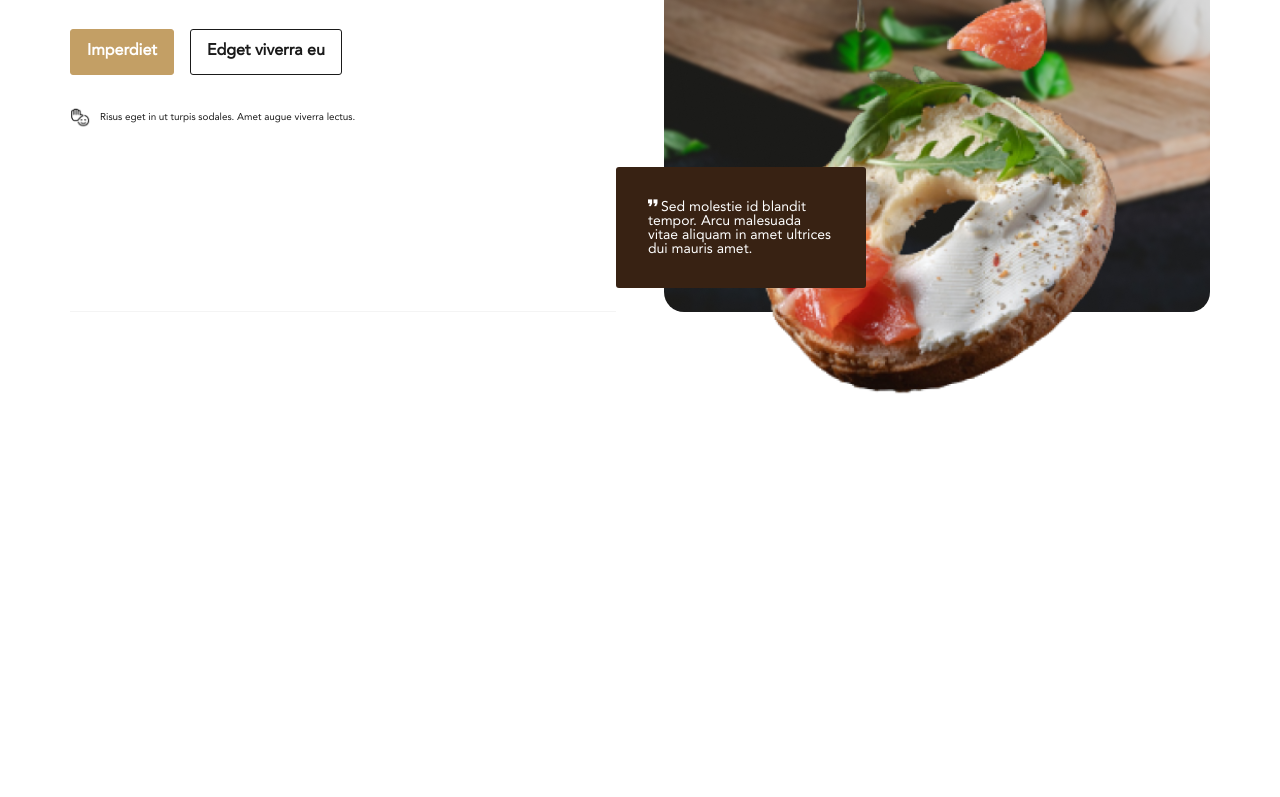
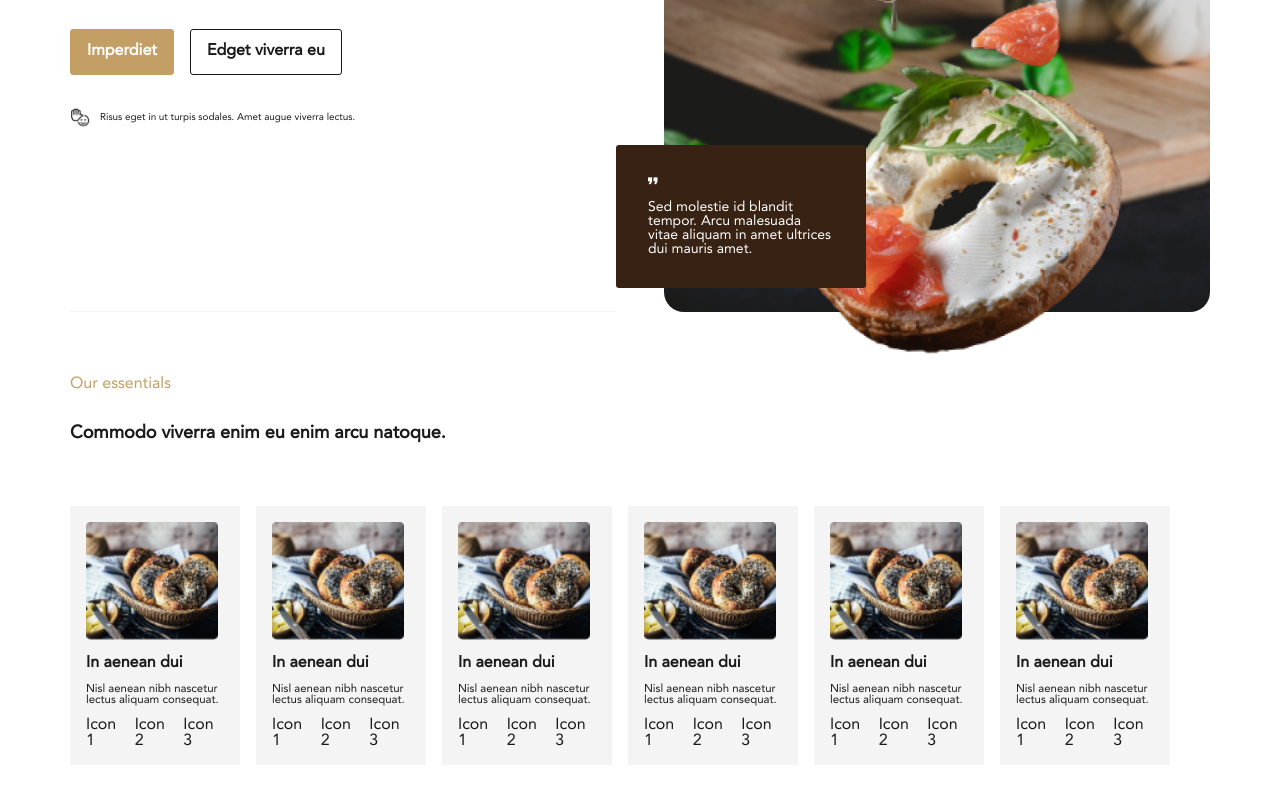
Before and after one commit to luger95/test, a plain HTML site: page index.html in a window 1280 px wide. Shown: the part 408-1205 px from the top of the page. Before the commit the page ends 928 px from the top, so only its background shows below. Drawn offline with nearby package versions, Linux system fonts and the light colour scheme.

Commit message:
Start cards slider

```diff
--- a/assets/css/style.css
+++ b/assets/css/style.css
@@ -89,6 +89,14 @@ h1 {
         font-size: 1.3925em;
         line-height: 1.10em;
     }
+    h2 {
+        font-weight: 800;
+        font-size: 1.125em;
+    }
+    h3 {
+        font-weight: 800;
+        font-size: 1em;
+    }
     .text-primary {
         color: var(--primary);
     }
@@ -113,8 +121,41 @@ h1 {
     }
     .quote::before {
         content: url("/assets/images/quote.png");
+        display: block;
         width: 13px;
+        margin-bottom: 0.5rem;
     }
+    ul.icons {
+        list-style: none;
+        padding-left: 0;
+        display: flex;
+        gap: 0.5rem;
+    }
+
+    .slider {
+        display: flex;
+        overflow-x: scroll;
+        gap: 1rem;
+        width: 100%;
+        padding: 2rem 0;
+    }
+
+    /** CARD **/
+        .card {
+            background: var(--grey);
+            padding: 1rem;
+            width: 138px;
+        }
+        .card .title {
+            margin: 0.7rem 0;
+        }
+        .card p {
+            font-size: 0.714em;
+        }
+        .card .icons {
+            margin-top: 0.7rem;
+        }
+    /** END CARD **/
 /** END WIDGETS **/
 
 /** Global elements **/
@@ -195,6 +236,7 @@ h1 {
         top: 50%;
         transform: translateY(-50%);
         width: 50vw;
+        max-width: 627px;
     }
     @media (min-width: 768px) {
         [id="top-left"] {
@@ -213,7 +255,7 @@ h1 {
         }
         [id="top-right"] .intro-over {
             width: 55vw;
-        right: -6vw;
+            right: -4rem;
         }
     }
     @media (min-width: 992px) {
@@ -224,4 +266,14 @@ h1 {
             max-width: 562px;
         }
     }
+
+    /** CENTER CONTENT **/
+    [id="content-center"] {
+        margin-top: 4rem;
+    }
+    [id="content-center"] h2 {
+        margin: 2rem 0;
+    }
+    /** END CENTER CONTENT **/
+
 /** END CONTENT elements **/
--- a/index.html
+++ b/index.html
@@ -49,5 +49,74 @@
         </div>
     </section>
 
+    <section id="content-center" class="container">
+        <div class="text-primary">Our essentials</div>
+        <h2>Commodo viverra enim eu enim arcu natoque.</h2>
+
+        <div class="slider">
+            <div class="card">
+                <img src="/assets/images/card-img.png" width="132" alt="In aenean dui">
+                <h3 class="title">In aenean dui</h3>
+                <p>Nisl aenean nibh nascetur lectus aliquam consequat.</p>
+                <ul class="icons">
+                    <li>Icon 1</li>
+                    <li>Icon 2</li>
+                    <li>Icon 3</li>
+                </ul>
+            </div>
+            <div class="card">
+                <img src="/assets/images/card-img.png" width="132" alt="In aenean dui">
+                <h3 class="title">In aenean dui</h3>
+                <p>Nisl aenean nibh nascetur lectus aliquam consequat.</p>
+                <ul class="icons">
+                    <li>Icon 1</li>
+                    <li>Icon 2</li>
+                    <li>Icon 3</li>
+                </ul>
+            </div>
+            <div class="card">
+                <img src="/assets/images/card-img.png" width="132" alt="In aenean dui">
+                <h3 class="title">In aenean dui</h3>
+                <p>Nisl aenean nibh nascetur lectus aliquam consequat.</p>
+                <ul class="icons">
+                    <li>Icon 1</li>
+                    <li>Icon 2</li>
+                    <li>Icon 3</li>
+                </ul>
+            </div>
+            <div class="card">
+                <img src="/assets/images/card-img.png" width="132" alt="In aenean dui">
+                <h3 class="title">In aenean dui</h3>
+                <p>Nisl aenean nibh nascetur lectus aliquam consequat.</p>
+                <ul class="icons">
+                    <li>Icon 1</li>
+                    <li>Icon 2</li>
+                    <li>Icon 3</li>
+                </ul>
+            </div>
+            <div class="card">
+                <img src="/assets/images/card-img.png" width="132" alt="In aenean dui">
+                <h3 class="title">In aenean dui</h3>
+                <p>Nisl aenean nibh nascetur lectus aliquam consequat.</p>
+                <ul class="icons">
+                    <li>Icon 1</li>
+                    <li>Icon 2</li>
+                    <li>Icon 3</li>
+                </ul>
+            </div>
+            <div class="card">
+                <img src="/assets/images/card-img.png" width="132" alt="In aenean dui">
+                <h3 class="title">In aenean dui</h3>
+                <p>Nisl aenean nibh nascetur lectus aliquam consequat.</p>
+                <ul class="icons">
+                    <li>Icon 1</li>
+                    <li>Icon 2</li>
+                    <li>Icon 3</li>
+                </ul>
+            </div>
+        </div>
+
+    </section>
+
 </body>
 </html>
```
Also changed, not shown: assets/images/card-img.png (added). Lines whose indentation alone changed are shown as unchanged.
